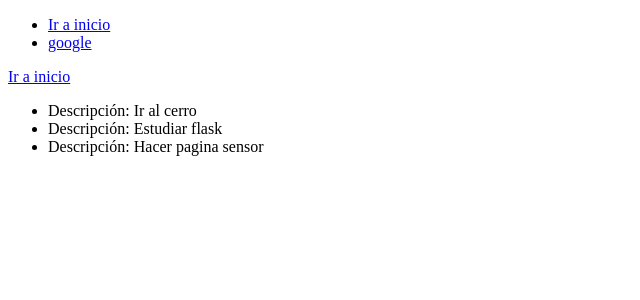
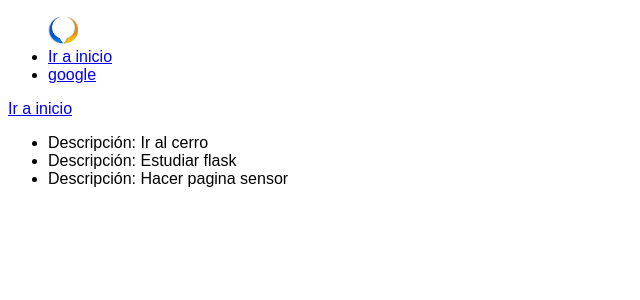
Before and after one commit to josuem/tutorial_flask, a Flask app: page /hello in a window 1280 px wide. Shown: the top 300 px of the page, without its empty margins (0-640 px from the left). Run offline with Flask 3, Linux system fonts and the light colour scheme.

Commit message:
Added statics files

```diff
--- /dev/null
+++ b/static/css/styles.css
@@ -0,0 +1,6 @@
+html * {
+	font-family: sans-serif;
+}
+img {
+	max-width: 30px;
+}
--- a/templates/base.html
+++ b/templates/base.html
@@ -6,6 +6,7 @@
 	<title>
 		{% block title %} Tutorial de Flask | {% endblock %}
 	</title>
+	<link rel="stylesheet" href="{{ url_for('static', filename='css/styles.css') }}">
 </head>
 <body>
 	{% include 'navbar.html'   %}
--- a/templates/navbar.html
+++ b/templates/navbar.html
@@ -1,5 +1,6 @@
 <nav>
 	<ul>
+		<img src="{{ url_for('static', filename='images/logo.png') }}" alt="">
 		<li><a href="{{ url_for('index') }}">Ir a inicio</a></li>
 		<li><a href="https://www.google.com">google</a></li>
 	</ul>
```
Also changed, not shown: static/images/logo.png (added).
